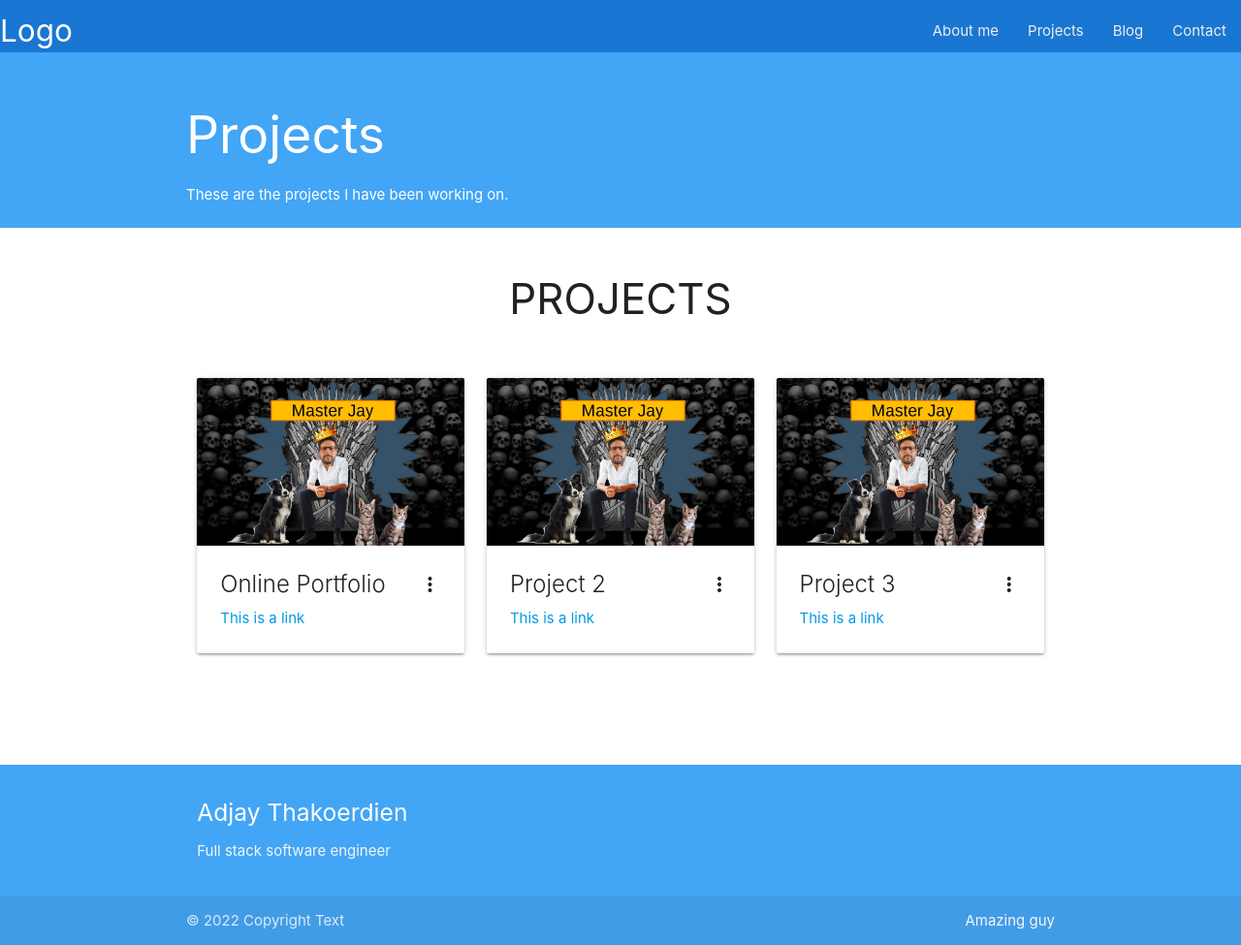
After one commit to adjaythakoerdien/portfolio, a Django app: page /projects in a window 1280 px wide. The commit adds this page. Shown: the whole page at 97% size. Run offline with Django 4.2, Linux system fonts and the light colour scheme; data comes from the database, SQL or seed files in the repository.

Commit message:
Projects page added to project and nav

```diff
--- a/blog/views.py
+++ b/blog/views.py
@@ -4,7 +4,7 @@ from django.views.generic import ListView, DetailView
 from .models import Post
 
 # def home(request):
-#     return render(request, 'blog_posts.html', {})
+#     return render(request, 'projects_all.html', {})
 
 
 class HomeView(ListView):
--- a/portfolio/templates/base.html
+++ b/portfolio/templates/base.html
@@ -20,6 +20,7 @@
     <a href="#" class="brand-logo">Logo</a>
     <ul id="nav-mobile" class="right hide-on-med-and-down">
       <li><a class="grey-text text-lighten-3" href="{% url 'home' %}">About me</a></li>
+      <li><a class="grey-text text-lighten-3" href="{% url 'projects' %}">Projects</a></li>
       <li><a class="grey-text text-lighten-3" href="{% url 'blog' %}">Blog</a></li>
       <li><a class="grey-text text-lighten-3" href="{% url 'contact' %}">Contact</a></li>
     </ul>
--- a/portfolioproject/urls.py
+++ b/portfolioproject/urls.py
@@ -7,5 +7,6 @@ from portfolioproject import settings
 urlpatterns = [
     path('', include('portfolio.urls'), name="home"),
     path('blog', include('blog.urls'), name="blog"),
+    path('projects', include('projects.urls'), name="projects"),
     path('admin/', admin.site.urls),
 ] + static(settings.MEDIA_URL, document_root=settings.MEDIA_ROOT)
--- /dev/null
+++ b/projects/templates/projects_all.html
@@ -0,0 +1,42 @@
+{% extends 'base.html' %}
+
+{% block content %}
+
+<main class=" blue lighten-1 profile-section">
+    <div class="container  white-text">
+         <h2>Projects</h2>
+        These are the projects I have been working on.
+        <br><br>
+
+        </div>
+    </div>
+</main>
+
+
+<section class="container">
+    <h3 class="center-align">PROJECTS</h3>
+    <div class="row">
+        {% for project in projects %}
+        <div class="col s12 m12 l4">
+             <div class="card">
+                <div class="card-image waves-effect waves-block waves-light">
+                  <img class="activator" src="{{ project.image1.url }}">
+                </div>
+                <div class="card-content">
+                  <span class="card-title activator grey-text text-darken-4">{{ project.title }}<i class="material-icons right">more_vert</i></span>
+                  <p><a href="#">This is a link</a></p>
+                </div>
+                <div class="card-reveal">
+                  <span class="card-title grey-text text-darken-4">Project<i class="material-icons right">close</i></span>
+                  <p>{{ project.description }}</p>
+                </div>
+              </div>
+        </div>
+        {% endfor %}
+
+
+
+    </div>
+</section>
+
+{% endblock %}
--- /dev/null
+++ b/projects/urls.py
@@ -0,0 +1,8 @@
+from django.urls import path
+from . import views
+
+
+urlpatterns = [
+    path('', views.projects, name='projects'),
+    # path('contact', views.project, name='project')
+]
--- a/projects/views.py
+++ b/projects/views.py
@@ -1,3 +1,9 @@
+from django.http import HttpResponse
 from django.shortcuts import render
+from .models import Project
 
-# Create your views here.
+
+def projects(request):
+    projects_all = Project.objects.all()
+
+    return render(request, 'projects_all.html', {"projects": projects_all})
```
